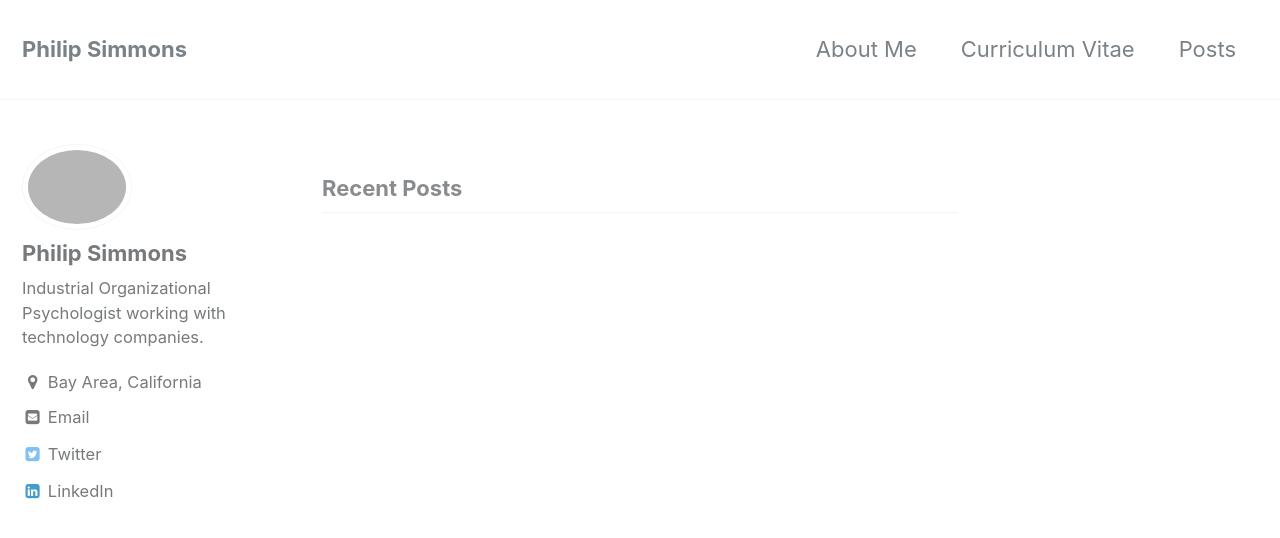
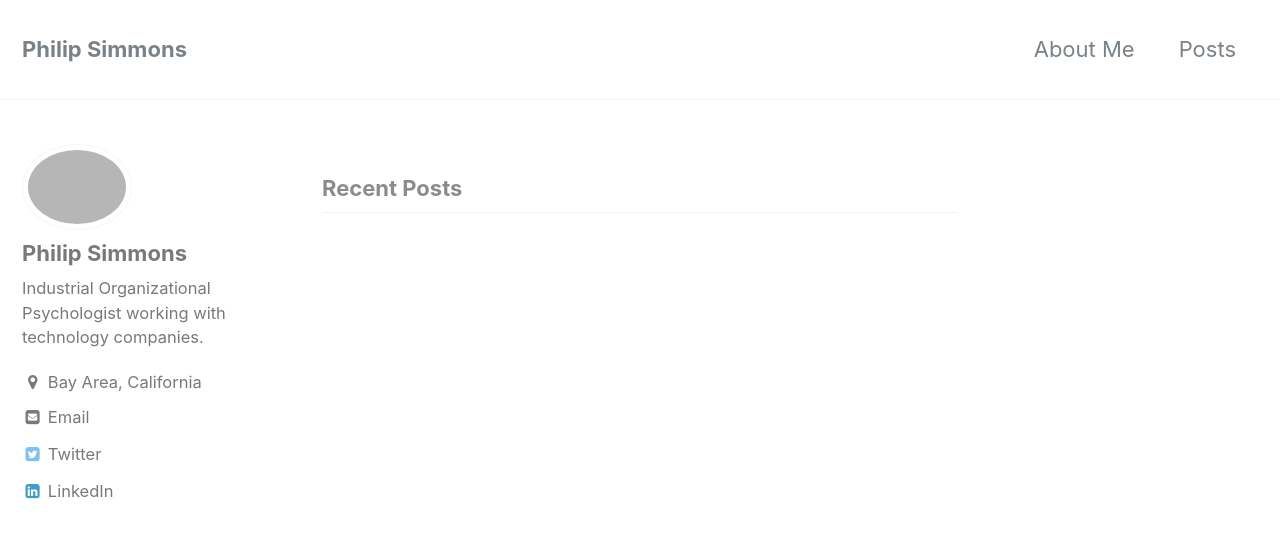
Before and after one commit to PhilpSimmons/PhilpSimmons.github.io, a Jekyll site: the page built from index.html, in a window 1280 px wide and 900 px high. Shown: the top 538 px of the window. Built offline with Jekyll 4.4.1, drawn with Linux system fonts in a browser that asks for light colours; the list of posts is cut into pages by our own code.

Commit message:
remove cv tab

```diff
--- a/_data/navigation.yml
+++ b/_data/navigation.yml
@@ -2,8 +2,6 @@
 main:
   - title: "About Me"
     url: /about-me/
-  - title: "Curriculum Vitae"
-    url: https://mmistakes.github.io/minimal-mistakes/about/
   - title: "Posts"
     url: /year-archive/
   # - title: "Sample Collections"
```
